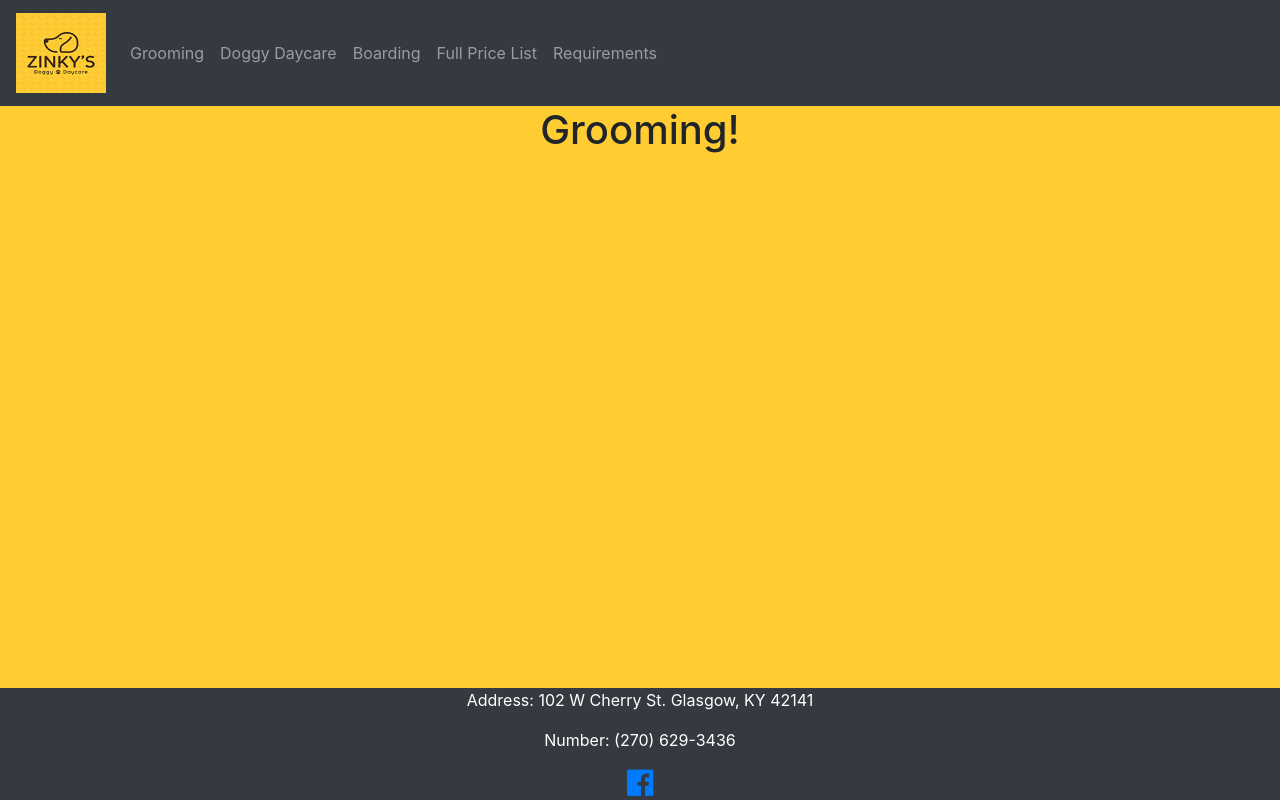
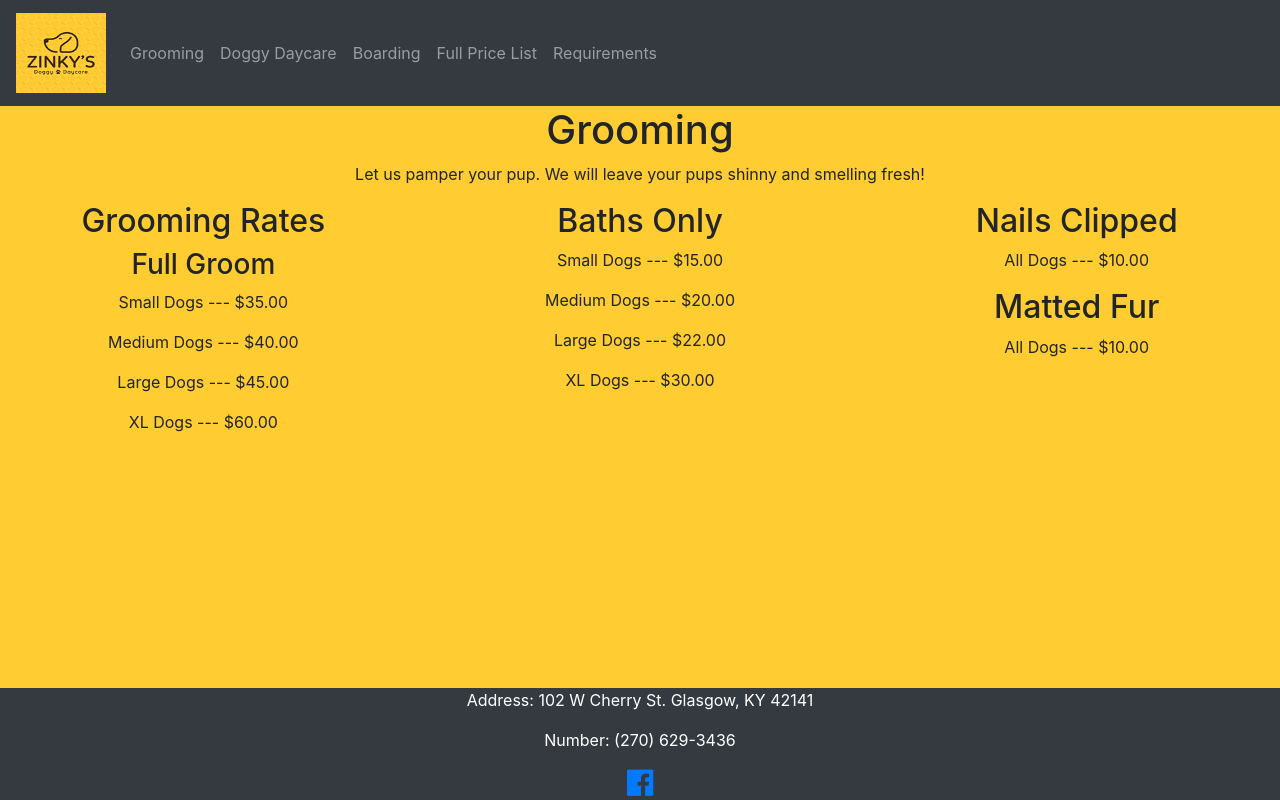
Before and after one commit to alexandershearer/Zinkys-App, a React (Create React App) app: page /grooming in a window 1280 px wide. Built offline with nearby package versions, Linux system fonts and the light colour scheme.

Commit message:
Added more content to the tabs.

```diff
--- a/src/Boarding.js
+++ b/src/Boarding.js
@@ -9,17 +9,17 @@ class Boarding extends Component {
                     Here at Zinky's, we treat your furbabies like we would our own, we like every pet to feel like family! We would never want our own babies to sit in a kennel alone all day. For this reason, we kennel our visitors the least amount of time possible. While we do have dsesignated naptime and bedtime, other than that, your beloved pet will be running free and playing with other pups on their visit with us. We have naptime so our visitors don't get overstimulated and we also use this as time for their morning meal. At bedtime, your pup will get their dinner and rest all night until our staff returns first thing in the morning.
                 </div>
                 <div>
-                    We encourage our pup parents to call and check on their baby whenever they want. Our staff is great at sending pictures and updates whenever requested by the owner!
+                    We encourage our pup parents to call and check on their baby whenever they want. Our staff is great at sending pictures and updates whenever requested by the owner! We also provide food and bedding for all of our visitors, but pup parents are more than welcome to bring any bedding, food or items you'd like for your pet to make them feel the most comfortable on their stay.
                 </div>
                 <div>
-                <h1>Boarding</h1>
+                    <h3>Prices</h3>
                 <p>Small Dogs --- $21.00 per night</p>
                 <p>Large Dogs --- $24.00 per night</p>
                 </div>
                 <div>
-                    <h6>
-                        Daycare is included in our boarding price. This means your pup will be playing with not only the other boarding pups, but the pups who come in for Doggy Daycare.
-                    </h6>
+                    <p>
+                        Daycare is included in our boarding price. This means your pup will be playing with not only the other boarding pups, but the pups who come in for Doggy Daycare. Please visit our requirements tab to see how to get your pup booked.
+                    </p>
                 </div>
             </div>
 
--- a/src/Grooming.js
+++ b/src/Grooming.js
@@ -1,10 +1,43 @@
 import React, { Component } from 'react';
+import Container from 'react-bootstrap/Container'
+import Row from 'react-bootstrap/Row'
+import Col from 'react-bootstrap/Col'
 
 class Grooming extends Component {
     render() {
         return (
             <div>
-                <h1>Grooming!</h1>
+                <h1>Grooming</h1>
+                <p>
+                    Let us pamper your pup. We will leave your pups shinny and smelling fresh!
+                </p>
+                <Row>
+             <Col>
+
+                <h2>Grooming Rates</h2>
+                <h3>Full Groom</h3>
+                <p>Small Dogs --- $35.00</p>
+                <p>Medium Dogs --- $40.00</p>
+                <p>Large Dogs --- $45.00</p>
+                <p>XL Dogs --- $60.00</p>
+
+            </Col>
+
+            <Col>
+                <h2>Baths Only</h2>
+                <p>Small Dogs --- $15.00</p>
+                <p>Medium Dogs --- $20.00</p>
+                <p>Large Dogs --- $22.00</p>
+                <p>XL Dogs --- $30.00</p>
+            </Col>
+            <Col>
+                <h2>Nails Clipped</h2>
+                <p>All Dogs --- $10.00</p>
+                <h2>Matted Fur</h2>
+                <p>All Dogs --- $10.00</p>
+            </Col>
+        </Row>
+
             </div>
         );
     }
--- a/src/Home.js
+++ b/src/Home.js
@@ -5,7 +5,7 @@ class Home extends Component {
         return (
             <div>
             <h1>Only the best for your pets!</h1>
-            <p>Hate leaving your pup at home alone all day when you leave for work? Is the weather bad and you can't take them for a walk? Then bring them on in to our doggy daycare program where he/she can play with other pups while getting the exercise they need and getting extra lovings from humans all day! At Zinky's, your fur baby will not be cooped up in a kennel all day, they'll be in one of our two play areas! We have an outside play area if weather permits, or an indoor play area for those cold and/or rainy days. Play areas are also seperated by the size of your pup, we keep the small dogs together and the big dogs together. </p>
+            <p>Hate leaving your pup at home alone all day when you leave for work? Is the weather bad and you can't take them for a walk? Then bring them on in to our doggy daycare program where he/she can play with other pups while getting the exercise he/she needs! Don't forget all the extra lovings from humans all day! At Zinky's, your fur baby will not be cooped up in a kennel all day, they'll be in one of our two play areas! We have an outside play area if weather permits, or an indoor play area for those cold and/or rainy days. Play areas are also seperated by the size of your pup, we keep the small dogs together and the big dogs together. </p>
             <p>Our trained staff makes sure every dog gets the attention they deserve. We want every dog to feel loved and safe when they visit Zinky's. To ensure the safety of our visitors, we will first do a temperament test with your pet. After he/she passes the test, they will get placed in the correct play area. From there, a staff member will watch and play with the dogs all day. Simple as that!</p>
           </div>
         );
--- a/src/Requirements.js
+++ b/src/Requirements.js
@@ -5,6 +5,14 @@ class Requirements extends Component {
         return (
             <div>
                 <h1>Requirements</h1>
+                <p>First step to getting your dog enrolled in our doggy daycare, boarding or grooming, is take to make sure he/she is up to date on their shots. For health and safety purposes, we require every dog that stays at Zinky's to have the following vaccinations:
+                    <ul>
+                    <li>Rabies</li>
+                    <li>Bordetella (kennel cough)</li>
+                    <li></li>
+                    </ul>
+                </p>
+                <p>Every pup is required to go through a temperament test before joining our other visitors. This ensures the safety of every pup in our facility. Our trained staff will do a test to measures your dog's reaction or behavior to various elements presented to them. After they are cleared, they get to join the party! Don't worry, if your pup doesn't pass, there is still a place for them at Zinky's. We have seperate rooms for our special pups who don't feel like playing with the other pups. They will still get plenty of attention from our staff! </p>
             </div>
         );
     }
--- a/src/doggyDaycare.js
+++ b/src/doggyDaycare.js
@@ -5,6 +5,11 @@ class doggyDaycare extends Component {
         return (
             <div>
                 <h1>Doggy Daycare</h1>
+                <p>
+                    We pride in our Doggy Daycare program at Zinky's. We hate to think of a pup sitting at home all day when they could be at Zinky's playing with their dog friends and getting some much needed exercise! We know people lead very busy lives, let us walk your pup and give him/her attention while you're off to work making money for all those treats you have to buy them! Have class in the morning? We offer half days of daycare too! We're here to meet your and your furbabies needs.
+                </p>
+                <p>We love to be able to play outside with all of our visitors. We have two play areas outside, one for our small pups and the other for our large pups. But when it's too hot, too cold, or raining, we have two large play areas inside as well! Nothing will stop the fun here at Zinky's!</p>
+                <p>Please visit our requirements tab to see how to get your pup enrolled!</p>
             </div>
         );
     }
--- a/src/priceList.js
+++ b/src/priceList.js
@@ -57,7 +57,7 @@ class priceList extends Component {
 
 
             <Col>
-                <h1>Boarding <h3>(Inclues Daycare</h3></h1>
+                <h1>Boarding <h3>(Inclues Daycare)</h3></h1>
                 <p>Small Dogs --- $21.00 per night</p>
                 <p>Large Dogs --- $24.00 per night</p>
             </Col>
```
